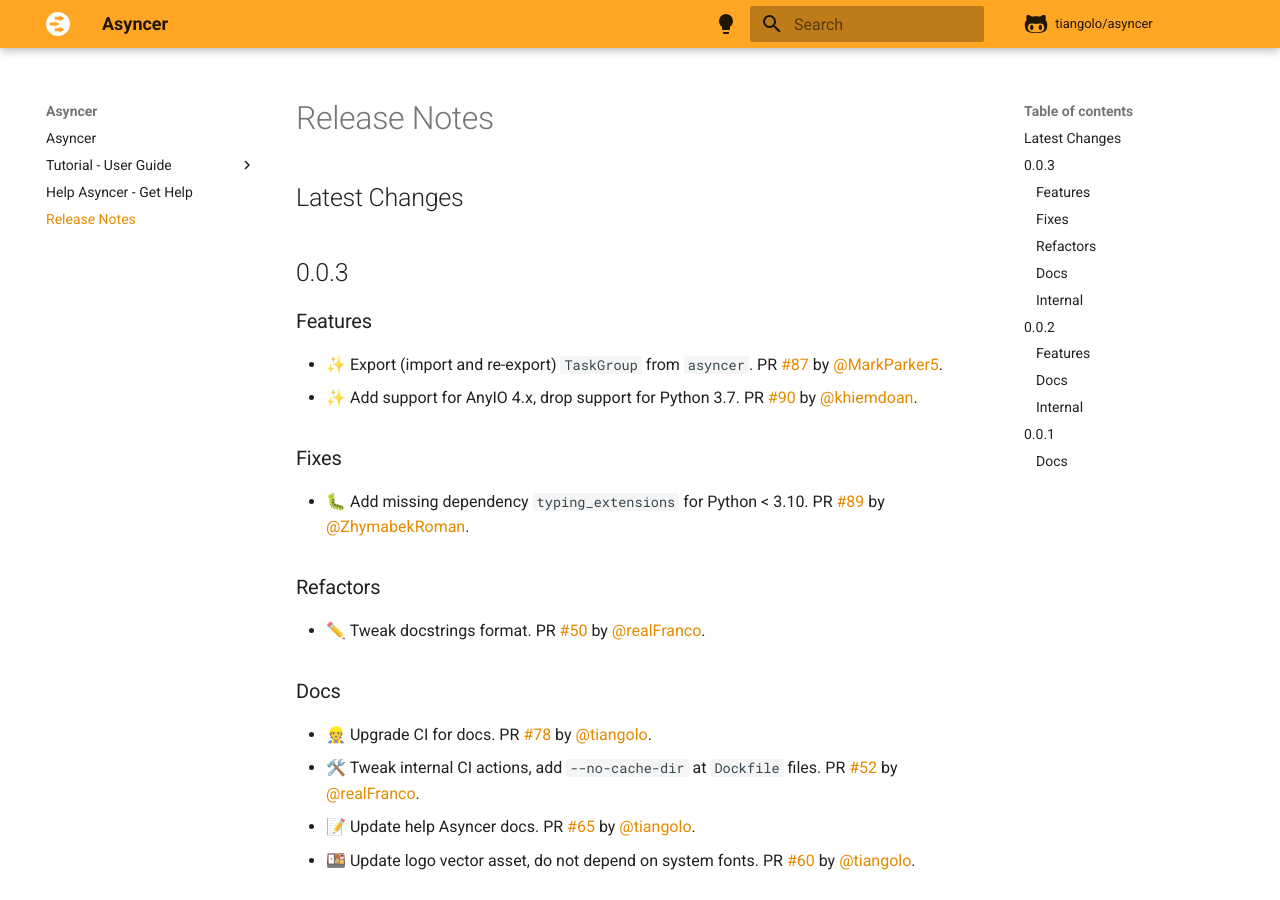
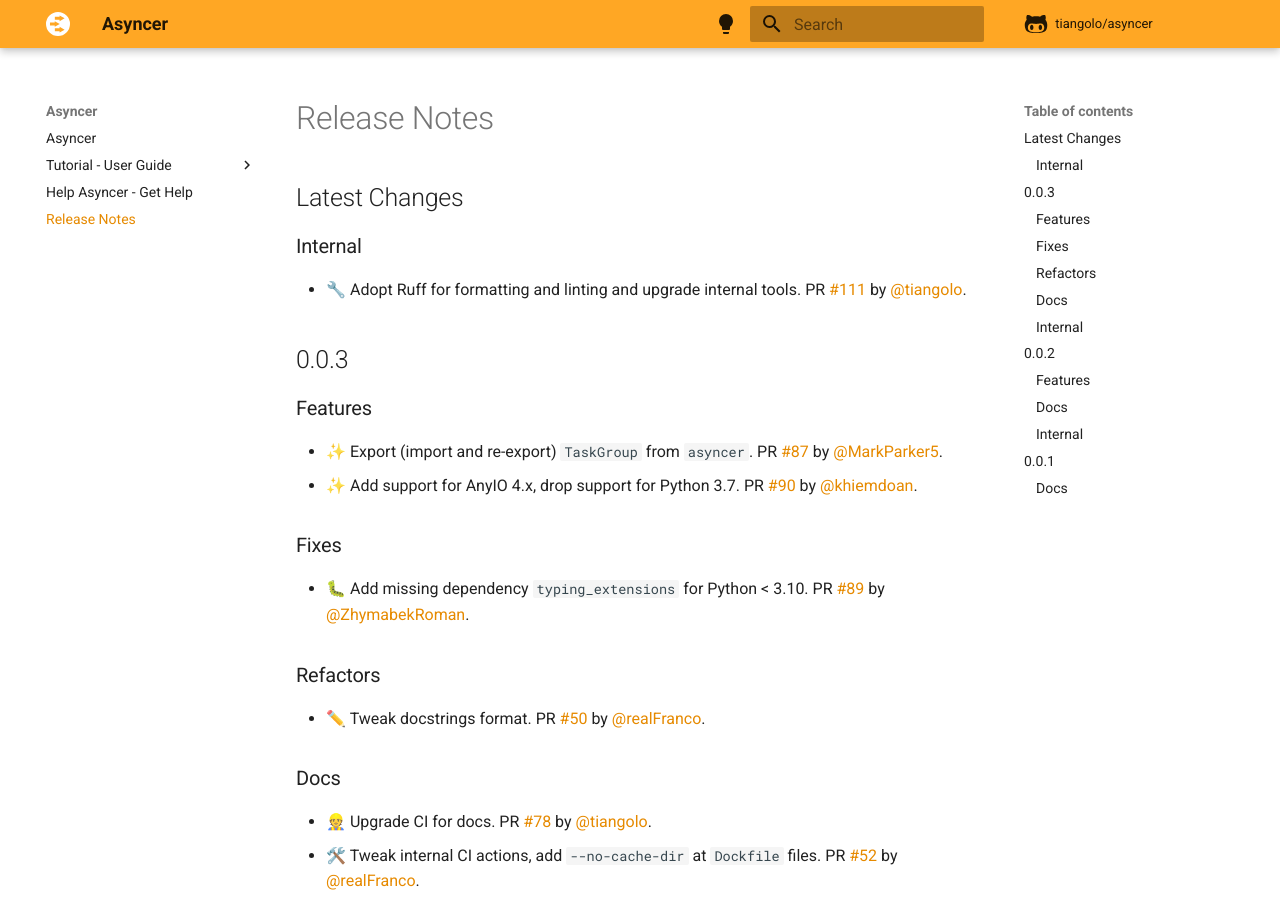
Before and after one commit to balintfrankas/fastapi-asyncer, an MkDocs documentation site: the page built from docs/release-notes.md, in a window 1280 px wide and 900 px high. Built offline with MkDocs 1.6.1 and Material for MkDocs 9.7.7, drawn with Linux system fonts in a browser that asks for light colours; comment, search, counter and statistics services are not loaded.

Commit message:
📝 Update release notes

```diff
--- a/docs/release-notes.md
+++ b/docs/release-notes.md
@@ -1,6 +1,10 @@
 # Release Notes
 
 ## Latest Changes
+
+### Internal
+
+* 🔧 Adopt Ruff for formatting and linting and upgrade internal tools. PR [#111](https://github.com/tiangolo/asyncer/pull/111) by [@tiangolo](https://github.com/tiangolo).
 
 ## 0.0.3
 
```
